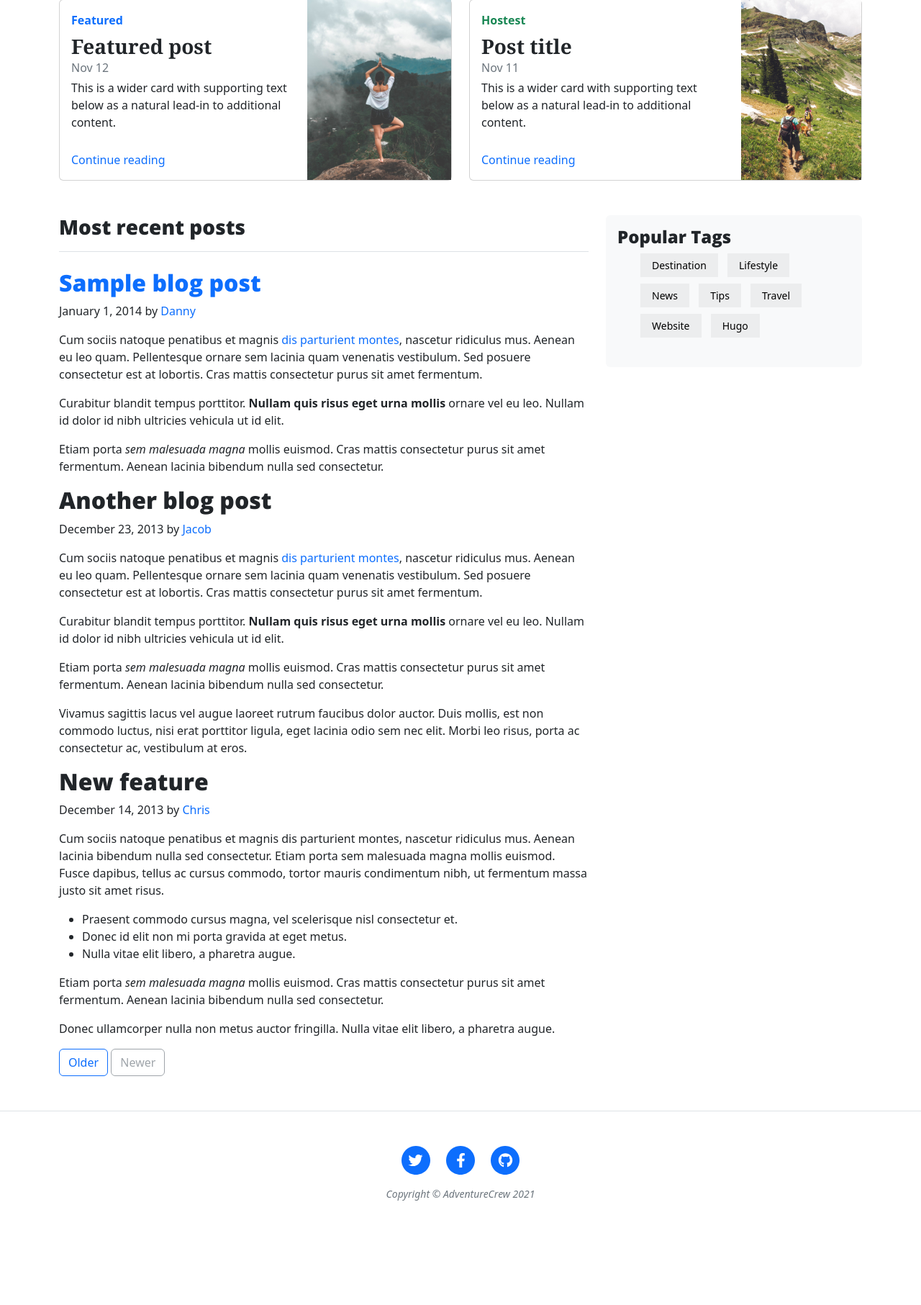
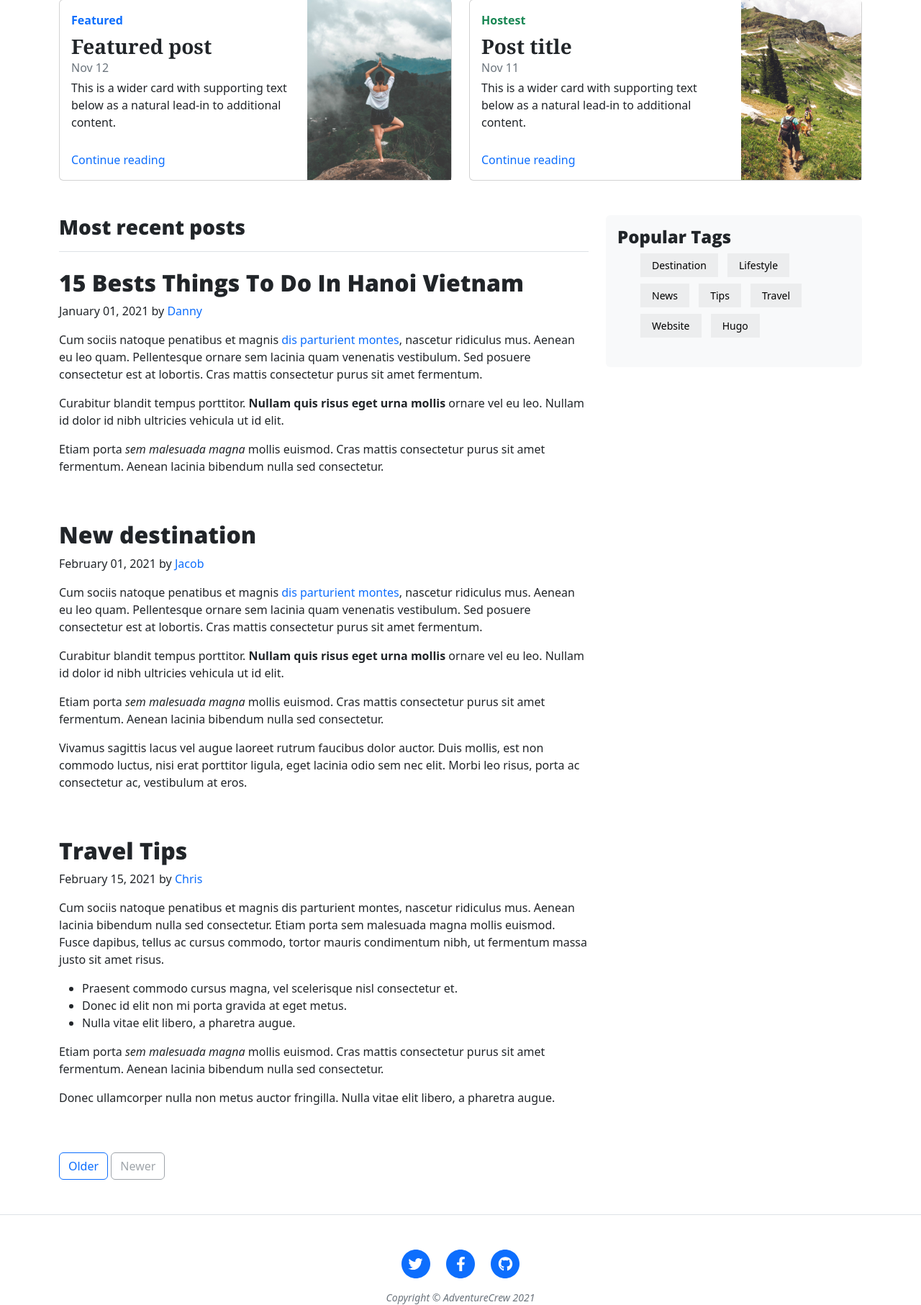
Before and after one commit to duong0405/adventure-crew-blog, a Django app: page / in a window 1280 px wide. Shown: the part 693-2506 px from the top of the page at 72% size. Before the commit the page ends 2361 px from the top, so only its background shows below. Run offline with Django 4.2, Linux system fonts and the light colour scheme; some libraries are stand-ins or nearby versions.

Commit message:
add template for post preview

```diff
--- /dev/null
+++ b/blog/posts.py
@@ -0,0 +1,94 @@
+from datetime import datetime
+
+all_posts = [
+    {
+        "title": "15 Bests Things To Do In Hanoi Vietnam",
+        "date": datetime(2021, 1, 1, 10, 4),
+        "dateformat": "",
+        "author": "Danny",
+        "preview": """
+            <p>
+                Cum sociis natoque penatibus et magnis
+                <a href="">dis parturient montes</a>, nascetur ridiculus mus. Aenean eu leo
+                 quam. Pellentesque ornare sem lacinia quam venenatis vestibulum. Sed posuere
+                consectetur est at lobortis. Cras mattis consectetur purus sit amet
+                fermentum.
+            </p>
+            <blockquote>
+            <p>
+                Curabitur blandit tempus porttitor.
+                <strong>Nullam quis risus eget urna mollis</strong> ornare vel eu leo.
+                Nullam id dolor id nibh ultricies vehicula ut id elit.
+            </p>
+            </blockquote>
+            <p>
+                Etiam porta <em>sem malesuada magna</em> mollis euismod. Cras mattis
+                consectetur purus sit amet fermentum. Aenean lacinia bibendum nulla sed
+                consectetur.
+            </p>
+        """,
+        "details": ""
+    },
+    {
+        "title": "New destination",
+        "date": datetime(2021, 2, 1, 5, 15),
+        "dateformat": "",
+        "author": "Jacob",
+        "preview": """
+            <p>
+                Cum sociis natoque penatibus et magnis
+                <a href="#">dis parturient montes</a>, nascetur ridiculus mus. Aenean eu leo
+                quam. Pellentesque ornare sem lacinia quam venenatis vestibulum. Sed posuere
+                consectetur est at lobortis. Cras mattis consectetur purus sit amet fermentum.
+            </p>
+            <blockquote>
+            <p>
+                Curabitur blandit tempus porttitor.
+                <strong>Nullam quis risus eget urna mollis</strong> ornare vel eu leo.
+                Nullam id dolor id nibh ultricies vehicula ut id elit.
+            </p>
+            </blockquote>
+            <p>
+                Etiam porta <em>sem malesuada magna</em> mollis euismod. Cras mattis
+                consectetur purus sit amet fermentum. Aenean lacinia bibendum nulla sed
+                consectetur.
+            </p>
+            <p>
+                Vivamus sagittis lacus vel augue laoreet rutrum faucibus dolor auctor. Duis
+                mollis, est non commodo luctus, nisi erat porttitor ligula, eget lacinia
+                odio sem nec elit. Morbi leo risus, porta ac consectetur ac, vestibulum at
+                eros.
+            </p>
+        """,
+        "details": ""
+    },
+    {
+        "title": "Travel Tips",
+        "date": datetime(2021, 2, 15, 10, 15),
+        "dateformat": "",
+        "author": "Chris",
+        "preview": """
+            <p>
+                Cum sociis natoque penatibus et magnis dis parturient montes, nascetur
+                ridiculus mus. Aenean lacinia bibendum nulla sed consectetur. Etiam porta
+                sem malesuada magna mollis euismod. Fusce dapibus, tellus ac cursus commodo,
+                tortor mauris condimentum nibh, ut fermentum massa justo sit amet risus.
+            </p>
+            <ul>
+                <li>Praesent commodo cursus magna, vel scelerisque nisl consectetur et.</li>
+                <li>Donec id elit non mi porta gravida at eget metus.</li>
+                <li>Nulla vitae elit libero, a pharetra augue.</li>
+            </ul>
+            <p>
+                Etiam porta <em>sem malesuada magna</em> mollis euismod. Cras mattis
+                consectetur purus sit amet fermentum. Aenean lacinia bibendum nulla sed
+                consectetur.
+            </p>
+            <p>
+                 Donec ullamcorper nulla non metus auctor fringilla. Nulla vitae elit libero,
+                a pharetra augue.
+            </p>
+        """,
+        "details": ""
+    }
+]
--- a/blog/templates/blog/index.html
+++ b/blog/templates/blog/index.html
@@ -75,9 +75,9 @@
         <div class="row">
             <div class="col-md-8 blog-main">
                 <h3 class="pb-3 mb-4 font-italic border-bottom">Most recent posts</h3>
-                {% include "blog/partials/post_preview1.html" %}
-                {% include "blog/partials/post_preview2.html" %}
-                {% include "blog/partials/post_preview3.html" %}
+                {% for post in posts  %}
+                    {% include "blog/partials/post_preview.html" %}
+                {% endfor %}
                 <!-- /.blog-post -->
                 <nav class="blog-pagination pb-5">
                     <a class="btn btn-outline-primary" href="#">Older</a>
--- /dev/null
+++ b/blog/templates/blog/partials/post_preview.html
@@ -0,0 +1,7 @@
+<section class="pb-5">
+  <h2>
+    <a href="" class="text-dark">{{ post.title }}</a>
+  </h2>
+  <p>{{post.dateformat}} by <a href="">{{post.author}}</a></p>
+  <div>{{ post.preview | safe }}</div>
+</section>
--- a/blog/templates/blog/partials/post_preview1.html
+++ /dev/null
@@ -1,27 +0,0 @@
-<div class="blog-post">
-  <h2 class="blog-post-title">
-    <a href="{% url "post-detail-page" %}">Sample blog post</a>
-  </h2>
-  <p class="blog-post-meta">
-    January 1, 2014 by <a href="{% url "user-profile" %}">Danny</a>
-  </p>
-  <p>
-    Cum sociis natoque penatibus et magnis
-    <a href="">dis parturient montes</a>, nascetur ridiculus mus. Aenean eu leo
-    quam. Pellentesque ornare sem lacinia quam venenatis vestibulum. Sed posuere
-    consectetur est at lobortis. Cras mattis consectetur purus sit amet
-    fermentum.
-  </p>
-  <blockquote>
-    <p>
-      Curabitur blandit tempus porttitor.
-      <strong>Nullam quis risus eget urna mollis</strong> ornare vel eu leo.
-      Nullam id dolor id nibh ultricies vehicula ut id elit.
-    </p>
-  </blockquote>
-  <p>
-    Etiam porta <em>sem malesuada magna</em> mollis euismod. Cras mattis
-    consectetur purus sit amet fermentum. Aenean lacinia bibendum nulla sed
-    consectetur.
-  </p>
-</div>
--- a/blog/templates/blog/partials/post_preview2.html
+++ /dev/null
@@ -1,32 +0,0 @@
-<!-- /.blog-post -->
-<div class="blog-post">
-    <h2 class="blog-post-title">Another blog post</h2>
-    <p class="blog-post-meta">
-        December 23, 2013 by <a href="{% url "user-profile" %}">Jacob</a>
-    </p>
-    <p>
-        Cum sociis natoque penatibus et magnis
-        <a href="#">dis parturient montes</a>, nascetur ridiculus mus. Aenean eu leo
-        quam. Pellentesque ornare sem lacinia quam venenatis vestibulum. Sed posuere
-        consectetur est at lobortis. Cras mattis consectetur purus sit amet
-        fermentum.
-    </p>
-    <blockquote>
-        <p>
-            Curabitur blandit tempus porttitor.
-            <strong>Nullam quis risus eget urna mollis</strong> ornare vel eu leo.
-            Nullam id dolor id nibh ultricies vehicula ut id elit.
-        </p>
-    </blockquote>
-    <p>
-        Etiam porta <em>sem malesuada magna</em> mollis euismod. Cras mattis
-        consectetur purus sit amet fermentum. Aenean lacinia bibendum nulla sed
-        consectetur.
-    </p>
-    <p>
-        Vivamus sagittis lacus vel augue laoreet rutrum faucibus dolor auctor. Duis
-        mollis, est non commodo luctus, nisi erat porttitor ligula, eget lacinia
-        odio sem nec elit. Morbi leo risus, porta ac consectetur ac, vestibulum at
-        eros.
-    </p>
-</div>
--- a/blog/templates/blog/partials/post_preview3.html
+++ /dev/null
@@ -1,27 +0,0 @@
-<!-- /.blog-post -->
-<div class="blog-post">
-    <h2 class="blog-post-title">New feature</h2>
-    <p class="blog-post-meta">
-        December 14, 2013 by <a href="{% url "user-profile" %}">Chris</a>
-    </p>
-    <p>
-        Cum sociis natoque penatibus et magnis dis parturient montes, nascetur
-        ridiculus mus. Aenean lacinia bibendum nulla sed consectetur. Etiam porta
-        sem malesuada magna mollis euismod. Fusce dapibus, tellus ac cursus commodo,
-        tortor mauris condimentum nibh, ut fermentum massa justo sit amet risus.
-    </p>
-    <ul>
-        <li>Praesent commodo cursus magna, vel scelerisque nisl consectetur et.</li>
-        <li>Donec id elit non mi porta gravida at eget metus.</li>
-        <li>Nulla vitae elit libero, a pharetra augue.</li>
-    </ul>
-    <p>
-        Etiam porta <em>sem malesuada magna</em> mollis euismod. Cras mattis
-        consectetur purus sit amet fermentum. Aenean lacinia bibendum nulla sed
-        consectetur.
-    </p>
-    <p>
-        Donec ullamcorper nulla non metus auctor fringilla. Nulla vitae elit libero,
-        a pharetra augue.
-    </p>
-</div>
--- a/blog/urls.py
+++ b/blog/urls.py
@@ -4,7 +4,6 @@ from . import views
 urlpatterns = [
     path("", views.starting_page, name="starting-page"),
     path("user", views.user_profile, name="user-profile"),
-    path("/posts", views.posts, name="post-page"),
-    path("posts/", views.post_detail, name="post-detail-page"),
+    path("posts/<slug:slug>", views.post_detail, name="post-detail-page"),
 
 ]
--- a/blog/views.py
+++ b/blog/views.py
@@ -1,17 +1,29 @@
 from django.shortcuts import render
+from datetime import datetime
+from . import posts
 
 # Create your views here.
 
 
-def starting_page(request):
-    return render(request, "blog/index.html")
+def get_date(post):
+    return post["date"]
 
 
-def posts(request):
-    pass
+def starting_page(request):
+
+    # Render 3 latest posts on starting page
+    sorted_posts = sorted(posts.all_posts, key=get_date)
+    lastest_posts = sorted_posts[-3:]
+
+    for post in lastest_posts:
+        post['dateformat'] = post['date'].strftime('%B %d, %Y')
+
+    return render(request, "blog/index.html", {
+        "posts": lastest_posts
+    })
 
 
-def post_detail(request):
+def post_detail(request, slug):
     return render(request, "blog/post_detail.html")
 
 
```
